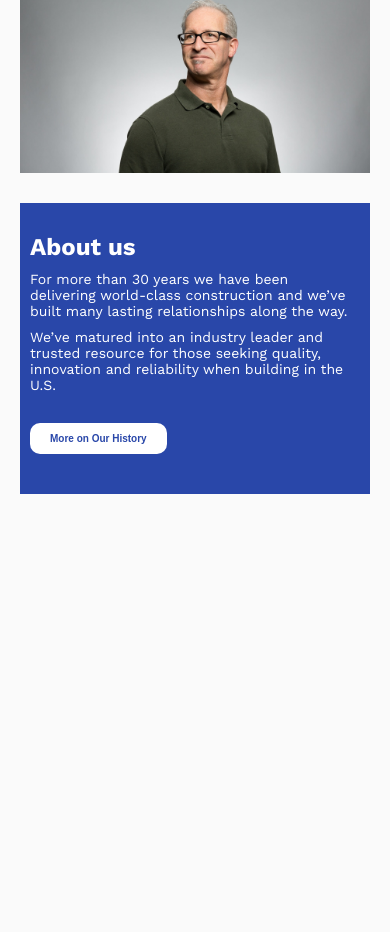
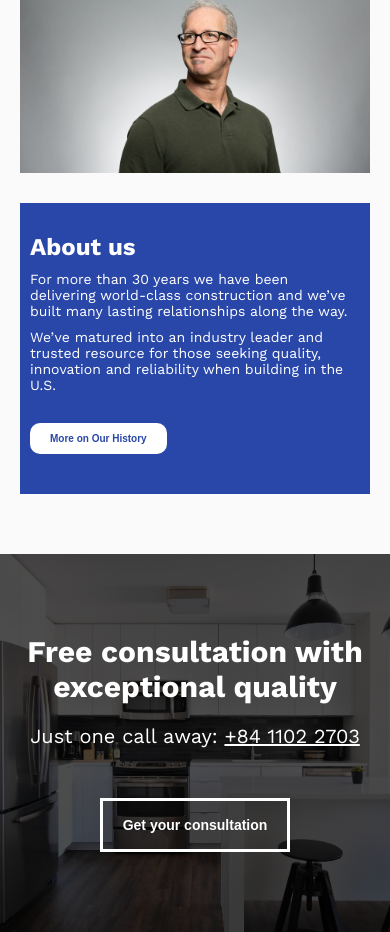
Before and after one commit to ykkhmrdn/the-box, a plain HTML site: page index.html in a window 390 px wide. Shown: the part 1703-2635 px from the top of the page. Before the commit the page ends 2257 px from the top, so only its background shows below. Drawn offline with nearby package versions, Linux system fonts and the light colour scheme.

Commit message:
Add banner section to style.css and index.html

```diff
--- a/assets/css/style.css
+++ b/assets/css/style.css
@@ -483,3 +483,117 @@ body {
 }
 
 /* End About */
+
+/* Banner */
+
+.banner {
+    background: linear-gradient(rgba(0, 0, 0, 0.7), rgba(0, 0, 0, 0.7)), url('../img/Banner-Image.jpg');
+    background-size: cover;
+    background-position: center;
+    position: relative;
+    background-attachment: fixed;
+    background-repeat: no-repeat;
+    display: flex;
+    justify-content: space-evenly;
+    align-items: center;
+    padding: 100px 0;
+}
+
+.banner-content {
+    display: flex;
+    flex-direction: column;
+    justify-content: center;
+    align-items: start;
+    gap: 30px;
+}
+
+.banner-content h1 {
+    color: white;
+    font-size: 36px;
+    font-weight: 700;
+}
+
+.banner-content p {
+    color: white;
+    font-size: 24px;
+    font-weight: 400;
+}
+
+.banner-content p span {
+    text-decoration: underline;
+}
+
+.banner-btn button {
+    background: transparent;
+    color: white;
+    font-size: 16px;
+    font-weight: 600;
+    padding: 16px 20px;
+    border: 3px solid white;
+    cursor: pointer;
+    transition: all 0.3s ease-in-out;
+    -webkit-transition: all 0.3s ease-in-out;
+    -moz-transition: all 0.3s ease-in-out;
+    -ms-transition: all 0.3s ease-in-out;
+    -o-transition: all 0.3s ease-in-out;
+}
+
+.banner-btn button:hover {
+    background: white;
+    color: var(--primary-color);
+    scale: 1.03;
+}
+
+@media screen and (max-width: 1024px) {
+
+    .banner {
+        padding: 100px 0;
+        flex-direction: column;
+        gap: 50px;
+    }
+
+    .banner-content {
+        gap: 20px;
+        align-items: center;
+    }
+
+    .banner-content h1 {
+        font-size: 30px;
+    }
+
+    .banner-content p {
+        font-size: 20px;
+    }
+
+    .banner-btn button {
+        font-size: 14px;
+    }
+}
+
+@media screen and (max-width: 768px) {
+
+    .banner {
+        padding: 80px 0;
+        gap: 50px;
+    }
+
+    .banner-content {
+        gap: 20px;
+        align-items: center;
+    }
+
+    .banner-content h1 {
+        font-size: 30px;
+        text-align: center;
+    }
+
+    .banner-content p {
+        font-size: 20px;
+    }
+
+    .banner-btn button {
+        font-size: 14px;
+    }
+}
+
+/* End Banner */
--- a/index.html
+++ b/index.html
@@ -115,8 +115,10 @@
                 <img src="./assets/img/About-Image.jpg" alt="" class="about-img">
                 <aside class="about-content">
                     <h2>About us</h2>
-                    <p>For more than 30 years we have been delivering world-class construction and we’ve built many lasting relationships along the way.</p>
-                    <p>We’ve matured into an industry leader and trusted resource for those seeking quality, innovation and reliability when building in the U.S.</p>
+                    <p>For more than 30 years we have been delivering world-class construction and we’ve built many
+                        lasting relationships along the way.</p>
+                    <p>We’ve matured into an industry leader and trusted resource for those seeking quality, innovation
+                        and reliability when building in the U.S.</p>
                     <button>More on Our History</button>
                 </aside>
             </div>
@@ -126,6 +128,18 @@
         <!-- End About -->
 
         <!-- Banner -->
+
+        <section id="banner">
+            <div class="banner">
+                <div class="banner-content">
+                    <h1>Free consultation with exceptional quality</h1>
+                    <p>Just one call away: <span>+84 1102 2703</span> </p>
+                </div>
+                <div class="banner-btn">
+                    <button>Get your consultation</button>
+                </div>
+            </div>
+        </section>
 
         <!-- End Banner -->
 
```
Also changed, not shown: assets/img/Banner-Image.jpg (added).
